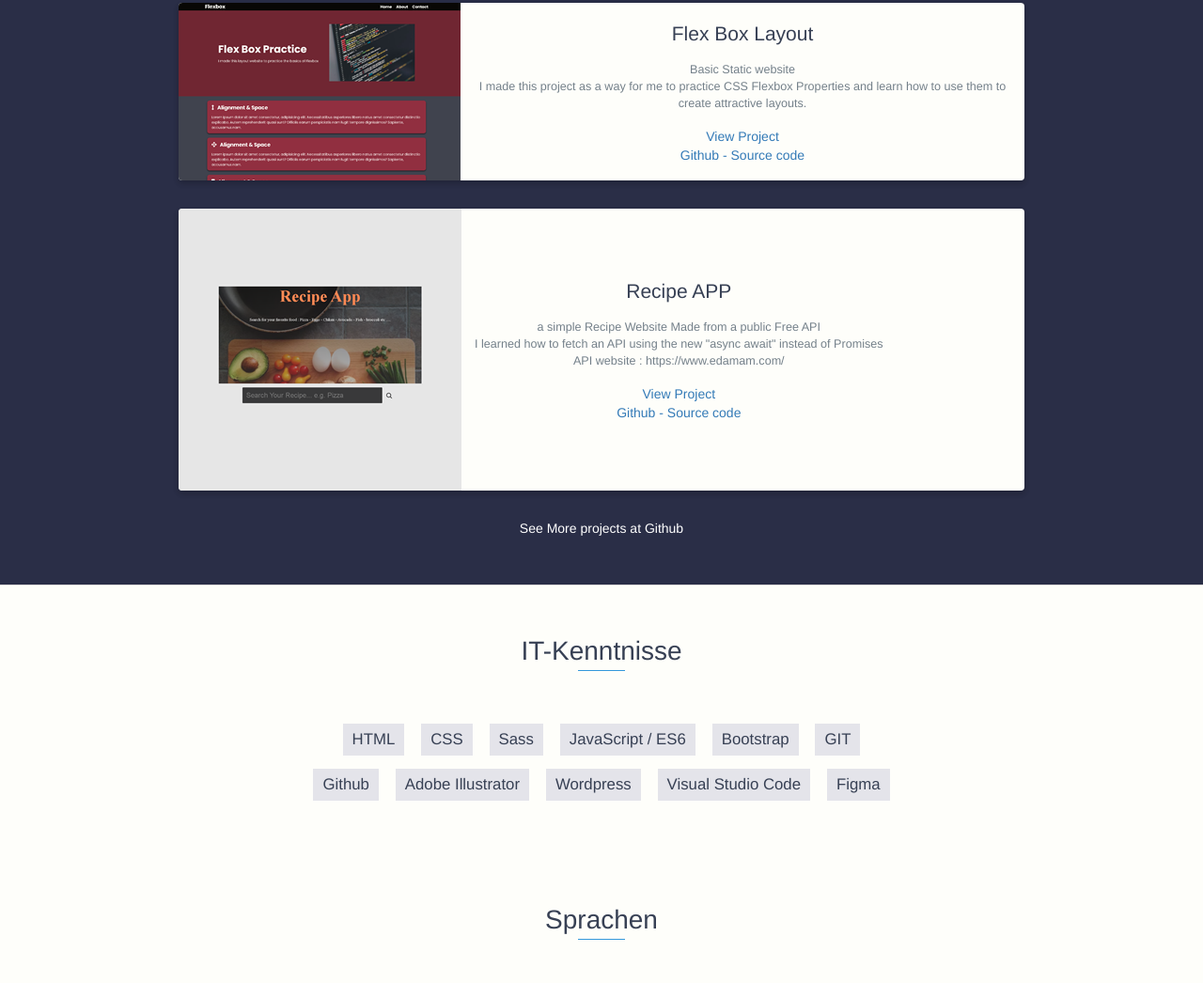
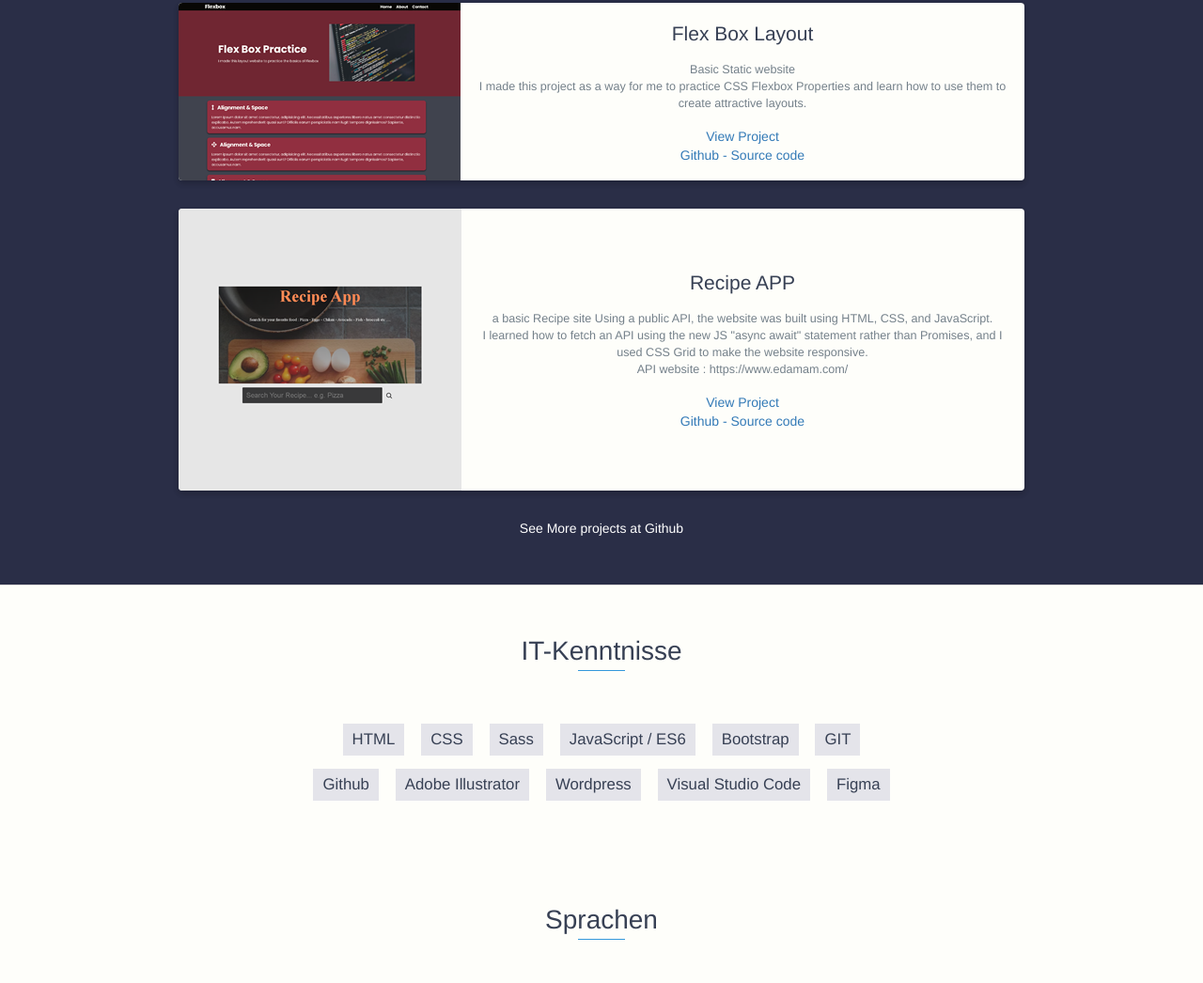
Before and after one commit to AmineTamar/Aminetamar.github.io, a website: page index.html in a window 1280 px wide. Shown: the part 3299-4345 px from the top of the page at 94% size. Drawn offline with nearby package versions, Linux system fonts and the light colour scheme.

Commit message:
changed discr

```diff
--- a/index.html
+++ b/index.html
@@ -267,8 +267,8 @@ I programmed the "Burger Menu" and made sure the videos played properly using ja
                     <div class="project-info">
                         <h3>Recipe APP</h3>
                         <p>
-                           a simple Recipe Website Made from a public Free API </br>
-                           I learned how to fetch an API using the new "async await" instead of Promises </br>
+                            a basic Recipe site Using a public API, the website was built using HTML, CSS, and JavaScript. </br>
+                            I learned how to fetch an API using the new JS "async await" statement rather than Promises, and I used CSS Grid to make the website responsive.</br>
                            API website : https://www.edamam.com/
 
                         </p>
```
Also changed, not shown: images/Recipe App img.png (deleted).
